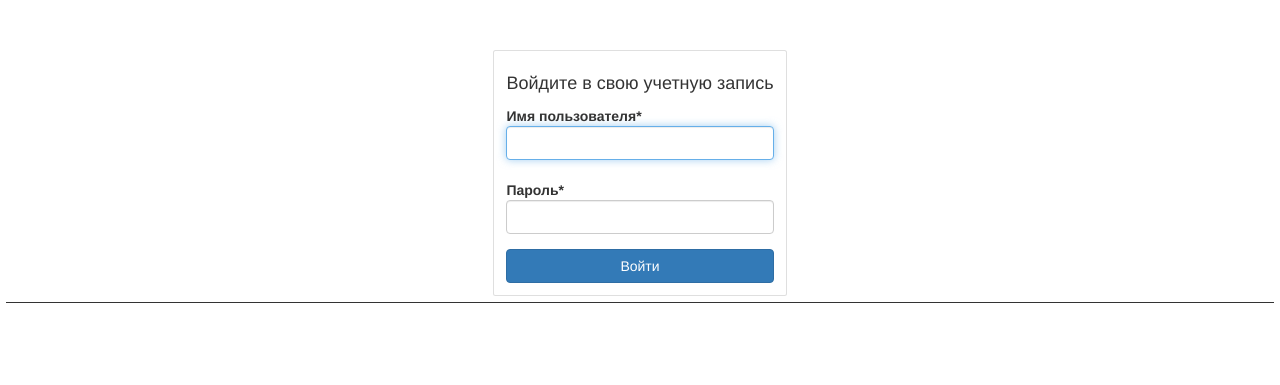
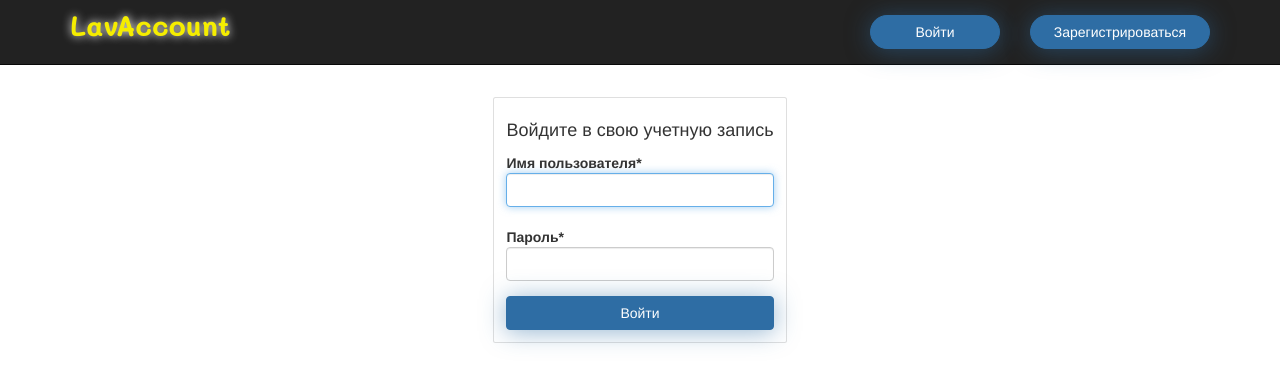
Before and after one commit to nikitakoltman/Accounts, a Django app: page /login/ in a window 1280 px wide. Shown: the top 385 px of the page. Run offline with Django 3.2, Linux system fonts and the light colour scheme; some libraries are stand-ins or nearby versions.

Commit message:
Add registered page & form. Add landing page.

```diff
--- a/accounts/account/urls.py
+++ b/accounts/account/urls.py
@@ -3,7 +3,8 @@ from django.urls import path
 from . import views
 
 urlpatterns = [
-    path('', views.index),
+    path('', views.index, name='home_url'),
+    path('register/', views.RegisterView.as_view(), name="register_url"),
     path('create_account/', views.create_account),
     path('delete_account/', views.delete_account),
     path('change_info_account/', views.change_info_account),
--- a/accounts/static/css/style.css
+++ b/accounts/static/css/style.css
@@ -1,3 +1,99 @@
+@import url('https://fonts.googleapis.com/css2?family=Mali:wght@700&display=swap');
+@import url('https://fonts.googleapis.com/css2?family=Comfortaa:wght@300&display=swap');
+
+header {
+    font-size: 2em;
+}
+
+p, h2 {
+    font-family: Comfortaa;
+}
+
+.logo {
+    color: #f5ed00 !important;
+    text-shadow: white 0 0 10px;
+    font-family: Mali;
+    font-size: 1em;
+}
+
+.logo:hover {
+    color: white !important;
+}
+
+.header-description {
+    color: grey;
+    font-size: 3rem;
+    margin-top: 3em;
+}
+
+
+
+
+
+
+
+
+/* btn-close */
+
+.button-close {
+    position: absolute;
+    cursor: pointer;
+    width: 30px;
+    height: 30px;
+    z-index: 10;
+    background: #d7eeff;
+    border-radius: 2px;
+    right: 5px;
+    top: 5px;
+    display: block;
+}
+
+.button-close::before {
+    -ms-transform: rotate(-45deg) translateX(-50%);
+    transform: rotate(-45deg) translateX(-50%);
+    left: 50%;
+    top: 5%;
+}
+
+.button-close::after {
+    -ms-transform: rotate(45deg) translateX(-50%);
+    transform: rotate(45deg) translateX(-50%);
+    top: -62.5%;
+}
+
+.button-close::before, .button-close::after {
+    height: 75%;
+    background: #99acc2;
+    width: 3px;
+    content: '';
+    display: block;
+    position: relative;
+    border-radius: 10px;
+    left: 50%;
+}
+
+
+
+
+
+
+
+
+
+
+
+
+
+
+
+
+
+
+
+
+
+
+
 :root {
     --colorscheme: #1e9de7;
     --colorschemehover: #1986c5;
@@ -63,7 +159,7 @@ button:focus {
     word-break: break-word;
 }
 
-footer {
+.horizontal-bottom-line {
     margin: 6px 6px 0 6px;
 
     border-bottom: 1px solid #333;
@@ -72,8 +168,7 @@ footer {
 .account_container {
     display: none;
 
-    margin-top: 6px;
-    padding-top: 40px;
+    margin-top: 60px;
 }
 
 label {
@@ -257,10 +352,6 @@ label {
         width: 100%;
         margin-top: 10px;
     }
-
-    .flex {
-        display: block;
-    }
 }
 
 
--- a/accounts/static/js/account.js
+++ b/accounts/static/js/account.js
@@ -1,4 +1,6 @@
 $(function() {
+    // Получить иконку сайта http://favicon.yandex.net/favicon/
+
     var master_password = null, // Хранит мастер пароль для расшифровки данных таблицы
         press_timer, // Хранит значение таймера для события долгого нажатия кнопки "Пароль"
         is_allow_copy = true, // Разрешает копирование при долгом нажатии кнопки "Пароль"
--- a/accounts/templates/base.html
+++ b/accounts/templates/base.html
@@ -4,8 +4,10 @@
 <head>
     {% load static %}
     <meta charset="UTF-8">
-    <meta name="google" value="notranslate">
     <meta name="viewport" content="width=device-width, initial-scale=1.0" http-equiv="X-UA-Compatible">
+    <meta http-equiv="Content-type" content="text/html; charset=utf-8" />
+    <meta name="description" content="Описание страницы. Не менее 160 символов. " />
+    <meta name="keywords" content="Здесь указываем список ключевых слов, разделенные запятой." />
     <link rel="manifest" href="{% static '/manifest.json' %}">
     <link rel="stylesheet" href="{% static 'css/addons/bootstrap.min.css' %}">
     <link rel="stylesheet" href="{% static 'css/sweet-alert.css' %}">
@@ -15,13 +17,53 @@
     <script src="{% static 'js/addons/bootstrap.min.js' %}"></script>
     <script src="{% static 'js/addons/jquery.easing.min.js' %}"></script>
     <script src="{% static 'js/sweet-alert.js' %}"></script>
+    <title>{% block title %}{% endblock %}</title>
     {% block addons_head %}{% endblock %}
 </head>
 
 <body data-master_password="{{ master_password }}">
+    <header class="horizontal-bottom-line">
+        <nav class="navbar navbar-inverse navbar-fixed-top">
+            <div class="container">
+                <div class="navbar-header">
+                    <button type="button" class="navbar-toggle collapsed" data-toggle="collapse" data-target="#navbar" aria-expanded="false" aria-controls="navbar">
+                        <span class="sr-only">Toggle navigation</span>
+                        <span class="icon-bar"></span>
+                        <span class="icon-bar"></span>
+                        <span class="icon-bar"></span>
+                    </button>
+                    {% if request.user.is_authenticated %}
+                    <div class="logo navbar-brand body-chars account-name">• {{ request.user.username }}</div>
+                    {% else %}
+                    <a class="logo navbar-brand" href="{% url 'home_url' %}">LavAccount</a>
+                    {% endif %}
+                </div>
+                <div id="navbar" class="navbar-collapse collapse">
+                    {% if request.user.is_authenticated %}
+                    <ul class="nav navbar-nav navbar-right">
+                        <li>
+                            <div class="body-chars logout">‹ <a href="{% url 'logout_url' %}">Выход</a> ›</div>
+                        </li>
+                    </ul>
+                    {% else %}
+                    <ul class="nav navbar-nav navbar-right">
+                        <li>
+                            <a href="{% url 'login_url' %}"><button class="btn btn-primary bubbly-button btn-round">Войти</button></a>
+                        </li>
+                        <li>
+                            <a href="{% url 'register_url' %}"><button class="btn btn-primary bubbly-button btn-round" style="width: 180px;">Зарегистрироваться</button></a>
+                        </li>
+                    </ul>
+                    {% endif %}
+                </div>
+            </div>
+        </nav>
+    </header>
     {% block content %}{% endblock %}
     <footer></footer>
-    <script>document.write('<script src="http://' + (location.host || 'localhost').split(':')[0] + ':35729/livereload.js?snipver=1"></' + 'script>')</script>
+    <script>
+    document.write('<script src="http://' + (location.host || 'localhost').split(':')[0] + ':35729/livereload.js?snipver=1"></' + 'script>')
+    </script>
 </body>
 
 </html>
--- a/accounts/templates/registration/login.html
+++ b/accounts/templates/registration/login.html
@@ -1,7 +1,8 @@
-{% extends 'base.html' %} {% load static %} {% block addons_head %}
-<title>Авторизация</title>
-{% endblock %} {% block content %}
-<div class="container" style="margin-top: 50px;">
+{% extends 'base.html' %}
+{% load static %}
+{% block title %}Авторизация{% endblock %}
+{% block content %}
+<div class="container" style="margin-top: 90px;">
     <div class="row flex nomargin">
         {% load crispy_forms_tags %}
         <div class="card">
@@ -10,7 +11,7 @@
                 <form method="post">
                     {% csrf_token %}
                     <input type="hidden" name="next" value="{{ next }}"> {{ form|crispy }}
-     <button type="submit" class="btn btn-primary btn-block">Войти</button>
+                    <button type="submit" class="btn btn-primary btn-block bubbly-button">Войти</button>
                 </form>
             </div>
         </div>
```
Also changed, not shown: accounts/account/views.py (+38 -6 lines), accounts/static/account/main.js (deleted, +0 -112 lines), accounts/templates/account.html (+6 -9 lines). Lines whose indentation alone changed are shown as unchanged.
